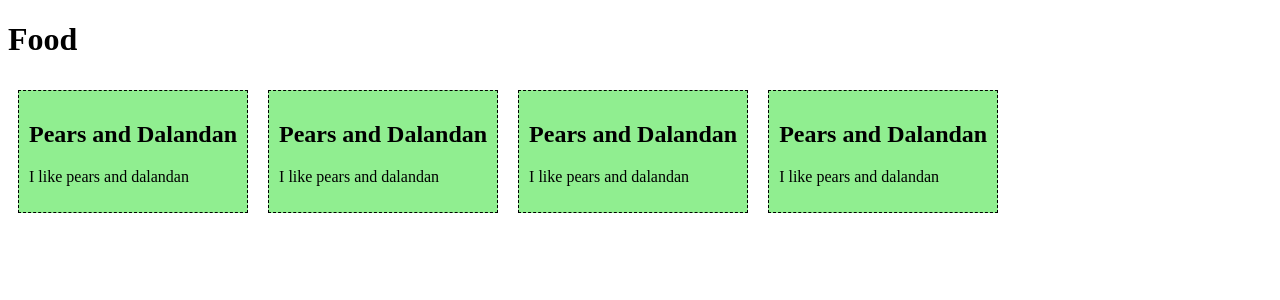
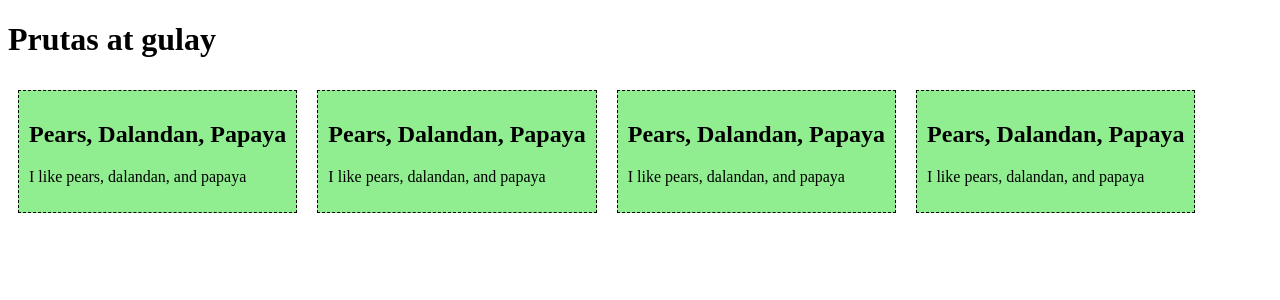
Before and after one commit to sheryn17/sheryn-sf241-vuejs, a Vue app in the folder firstsfc/: page / in a window 1280 px wide. Shown: the top 300 px of the page. Built offline with nearby package versions, Linux system fonts and the light colour scheme.

Commit message:
Added gulay

```diff
--- a/firstsfc/src/App.vue
+++ b/firstsfc/src/App.vue
@@ -1,5 +1,5 @@
 <template>
-  <h1>Food</h1>
+  <h1>Prutas at gulay</h1>
   <food-item/>
   <food-item/>
   <food-item/>
--- a/firstsfc/src/components/FoodItem.vue
+++ b/firstsfc/src/components/FoodItem.vue
@@ -9,8 +9,8 @@
 export default {
   data() {
     return {
-      name: 'Pears and Dalandan',
-      message: 'I like pears and dalandan '
+      name: 'Pears, Dalandan, Papaya',
+      message: 'I like pears, dalandan, and papaya'
     }
   }
 };
```
